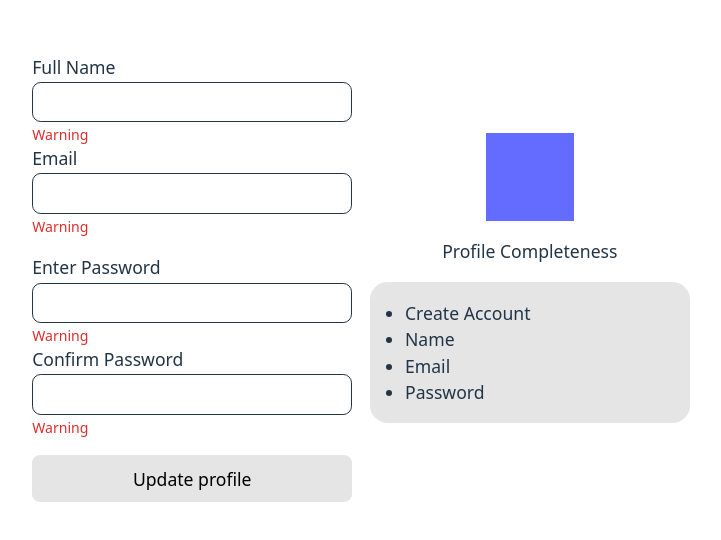
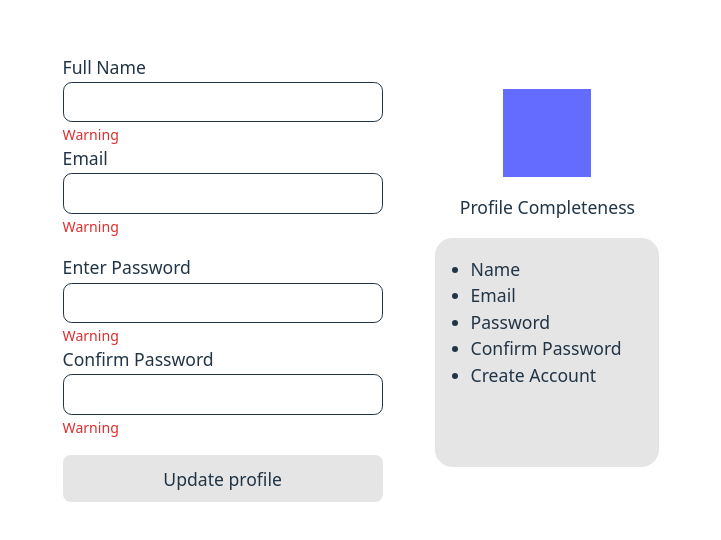
Before and after one commit to Domanskey/Accessible-Form-UI, a website built with Vite: page index.html in a window 1280 px wide. Shown: the part 122-662 px from the top of the page, without its empty margins (279-1000 px from the left). Built offline with nearby package versions, Linux system fonts and the light colour scheme.

Commit message:
add tablet styling

```diff
--- a/index.html
+++ b/index.html
@@ -17,10 +17,11 @@
       <p class="progress__description">Profile Completeness</p>
 
       <ul class="progress__checklist">
-        <li class="item">Create Account</li>
         <li class="item">Name</li>
         <li class="item">Email</li>
         <li class="item">Password</li>
+        <li class="item">Confirm Password</li>
+        <li class="item">Create Account</li>
       </ul>
     </div>
 
--- a/src/style.scss
+++ b/src/style.scss
@@ -30,6 +30,7 @@ body {
 }
 
 .button {
+  color: var(--second-color);
   border-radius: 8px;
   border: 1px solid transparent;
   padding: 0.6em 1.2em;
@@ -83,9 +84,7 @@ body {
 .form {
   display: flex;
   flex-direction: column;
-  // align-items: stretch;
-  width: 80%;
-  max-width: 320px;
+  width: min(80%, 320px);
   gap: 1rem;
 }
 
@@ -105,14 +104,11 @@ body {
 }
 
 .progress {
-  width: 80%;
-  max-width: 320px;
+  min-width: min(80%, 320px);
   display: flex;
   flex-direction: column;
-  justify-content: space-around;
   align-items: center;
   gap: 1rem;
-  // margin-top: 1rem;
 
   &__checklist {
     background-color: var(--third-color);
@@ -137,12 +133,24 @@ body {
 @media screen and (min-width: $tablet) {
   .profile {
     flex-direction: row-reverse;
+    gap: 3rem;
+  }
+
+  .progress {
+    min-width: 224px;
+    // align-self: baseline;
+    &__checklist {
+      height: 13rem;
+    }
+  }
+
+  .form {
+    min-width: min(80%, 320px);
+
   }
 }
 
-@media screen and (min-width: $desktop) {
-
-}
+@media screen and (min-width: $desktop) {}
 
 @media (prefers-color-scheme: light) {
   :root {
```
